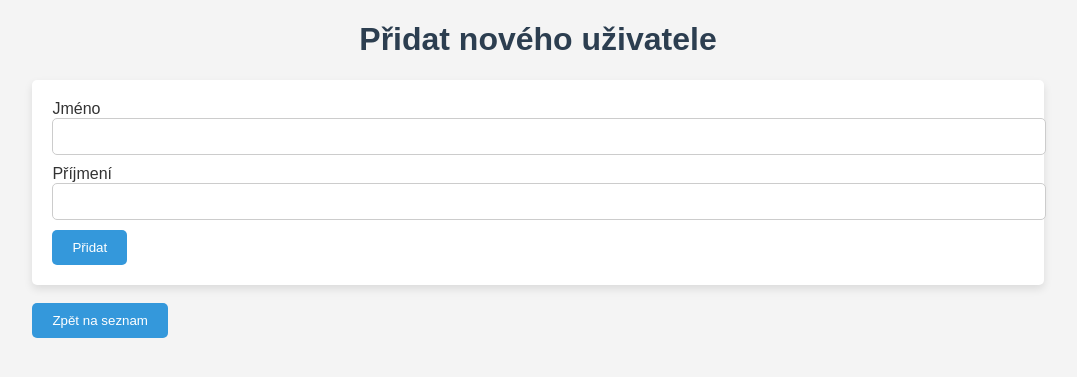
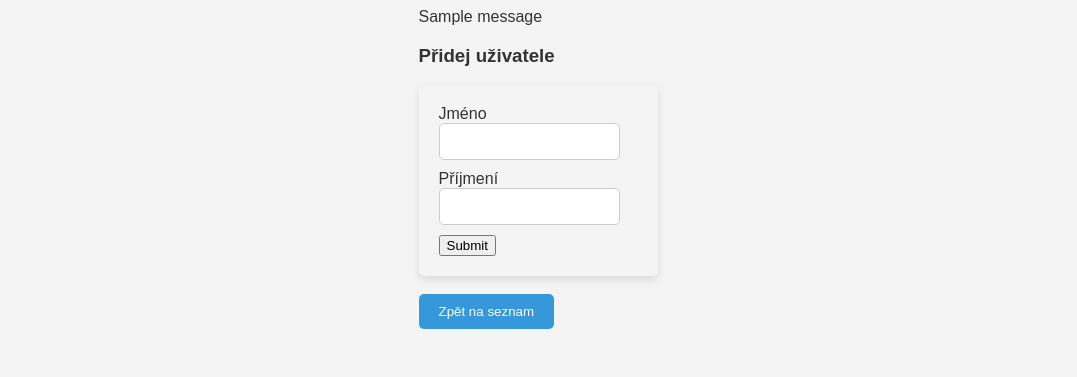
Before and after one commit to Brumlins/kuber_project, a Flask app: page /add_user in a window 1280 px wide. Shown: the top 377 px of the page, without its empty margins (102-1179 px from the left). Run offline with Flask 3, Linux system fonts and the light colour scheme; one stand-in notice (Sample message) is shown.

Commit message:
Add files via upload

```diff
--- a/app/app.py
+++ b/app/app.py
@@ -1,7 +1,7 @@
 from flask import Flask, request, render_template, redirect, url_for, flash
 from flask_wtf import FlaskForm
 from wtforms import StringField
-from wtforms.validators import DataRequired
+from wtforms.validators import DataRequired, Regexp
 from flask_sqlalchemy import SQLAlchemy
 # Inicializace aplikace a připojení k SQLite databázi
 app = Flask(__name__)
@@ -25,8 +25,10 @@
 
 # WTForm pro přidání uživatele
 class UserForm(FlaskForm):
-    first_name = StringField('Jméno', validators=[DataRequired(message='Jméno je povinné!')])
-    last_name = StringField('Příjmení', validators=[DataRequired(message='Příjmení je povinné!')])
+    first_name = StringField('Jméno', validators=[DataRequired(message='Jméno je povinné!'),
+                                                  Regexp(r'^[A-Za-záéíóúůřšťžýáčďéěíňřšťůýžáóéíúů]+$', message='Nelze zadat čísla.')])
+    last_name = StringField('Příjmení', validators=[DataRequired(message='Příjmení je povinné!'),
+                                                    Regexp(r'^[A-Za-záéíóúůřšťžýáčďéěíňřšťůýžáóéíúů]+$', message='Nelze zadat čísla.')])
 
 @app.route('/')
 def index():
--- a/app/static/css/style.css
+++ b/app/static/css/style.css
@@ -1,13 +1,36 @@
 /* /static/css/style.css */
 body {
+    display: flex;
     font-family: Arial, sans-serif;
     background-color: #f4f4f4;
     color: #333;
+    justify-content: center;
+    align-items: center;
 }
 
 .container {
     width: 80%;
-    margin: 0 auto;
+    max-width: 1000px; /* Maximální šířka kontejneru */
+    margin: 0 auto;    /* Horizontální středění */
+    padding: 20px;
+    text-align: center;
+}
+
+.container a button {
+    margin: 30px;
+    padding: 10px 20px;
+    background-color: white;
+    color: #3498db;
+    border: 2px solid #3498db;
+    border-radius: 5px;
+    cursor: pointer;
+    font-size: 16px;
+    transition: background-color 0.3s;
+}
+
+.container a button:hover {
+    background-color: #3498db;
+    color: white;
 }
 
 h1 {
@@ -15,19 +38,16 @@
     color: #2c3e50;
 }
 
-form {
-    background-color: #fff;
-    padding: 20px;
-    border-radius: 5px;
-    box-shadow: 0 4px 8px rgba(0, 0, 0, 0.1);
+table {
+    width: 100%;
+    border-collapse: collapse;
+    margin-top: 20px; /* Trochu mezery nad tabulkou */
 }
 
-input[type="text"] {
-    width: 100%;
+th, td {
     padding: 10px;
-    margin-bottom: 10px;
+    text-align: center;
     border: 1px solid #ccc;
-    border-radius: 5px;
 }
 
 button {
@@ -42,3 +62,67 @@
 button:hover {
     background-color: #2980b9;
 }
+
+form {
+
+    padding: 20px;
+    border-radius: 5px;
+    box-shadow: 0 4px 8px rgba(0, 0, 0, 0.1);
+}
+
+input[type="text"] {
+    width: 80%;            /* Využití plné šířky rodiče */
+    max-width: 400px;       /* Maximální šířka inputu */
+    padding: 10px;
+    margin-bottom: 10px;
+    border: 1px solid #ccc;
+    border-radius: 5px;
+}
+
+/* Flash zprávy (pokud existují) */
+ul {
+    list-style-type: none;
+    padding: 0;
+}
+
+li {
+    margin: 10px 0;
+}
+
+
+form button {
+    padding: 10px 20px;
+    background-color: transparent; /* Transparentní pozadí */
+    color: #e74c3c;  /* Červená barva pro text */
+    border: 2px solid #e74c3c;  /* Červený okraj */
+    border-radius: 5px;
+    cursor: pointer;
+    font-size: 16px;
+    transition: background-color 0.3s, color 0.3s; /* Plynulý efekt změny barev */
+}
+
+form button:hover {
+    background-color: #e74c3c;  /* Tlačítko bude červené při najetí */
+    color: white;  /* Text bude bílý při najetí */
+}
+
+form button:focus {
+    outline: none; /* Zrušení obrysu při kliknutí */
+}
+
+
+.submit-button {
+    margin: 30px;
+    padding: 10px 20px;
+    background-color: white;
+    color: #3498db;
+    border: 2px solid #3498db;
+    border-radius: 5px;
+    cursor: pointer;
+    font-size: 16px;
+    transition: background-color 0.3s;
+}
+.submit-button:hover {
+    background-color: #3498db;
+    color: white;
+}
--- a/app/templates/add_user.html
+++ b/app/templates/add_user.html
@@ -1,32 +1,16 @@
-<!DOCTYPE html>
-<html lang="cs">
-<head>
-    <meta charset="UTF-8">
-    <meta name="viewport" content="width=device-width, initial-scale=1.0">
-    <title>Přidat uživatele</title>
-    <link rel="stylesheet" href="{{ url_for('static', filename='css/style.css') }}">
-</head>
-<body>
-    <div class="container">
-        <h1>Přidat nového uživatele</h1>
-
-        <form method="POST">
+{% extends "base.html" %}
+{% from "macros/fields.html" import render_input_field, render_password_field, render_checkbox_field, render_submit %}
+{% block title %}Login{% endblock %}
+{% block content %}
+  <h3>Přidej uživatele</h3>
+  <form method="POST" id='login-form'>
     {{ form.hidden_tag() }}
-            <div>
-                <label for="first_name">Jméno</label>
-                {{ form.first_name(class="form-control") }}
-            </div>
-            <div>
-                <label for="last_name">Příjmení</label>
-                {{ form.last_name(class="form-control") }}
-            </div>
-            <button type="submit">Přidat</button>
+    {{ render_input_field(form.first_name) }}
+    {{ render_input_field(form.last_name) }}
+    {{ render_submit() }}
   </form>
-
   <br>
   <a href="{{ url_for('index') }}">
     <button>Zpět na seznam</button>
 </a>
-    </div>
-</body>
-</html>
+{% endblock %}
--- /dev/null
+++ b/app/templates/base.html
@@ -0,0 +1,23 @@
+<!DOCTYPE html>
+<html lang="en">
+<head>
+    <meta charset="UTF-8">
+    <meta name="viewport" content="width=device-width, initial-scale=1.0">
+    <title>{% block title %}Aplikace{% endblock %}</title>
+    <link rel="stylesheet" href="{{ url_for('static', filename='css/style.css') }}">
+</head>
+<body>
+    <main>
+        {% with messages = get_flashed_messages(with_categories=true) %}
+            {% if messages %}
+                <div>
+                    {% for category, message in messages %}
+                        <div class="alert {{ category }}">{{ message }}</div>
+                    {% endfor %}
+                </div>
+            {% endif %}
+        {% endwith %}
+        {% block content %}{% endblock %}
+    </main>
+</body>
+</html>
--- a/app/templates/index.html
+++ b/app/templates/index.html
@@ -43,6 +43,7 @@
                         </form>
                     </td>
                 </tr>
+            </form>
                 {% endfor %}
             </tbody>
         </table>
```
Also changed, not shown: app/instance/users.db. Lines whose indentation alone changed are shown as unchanged.
